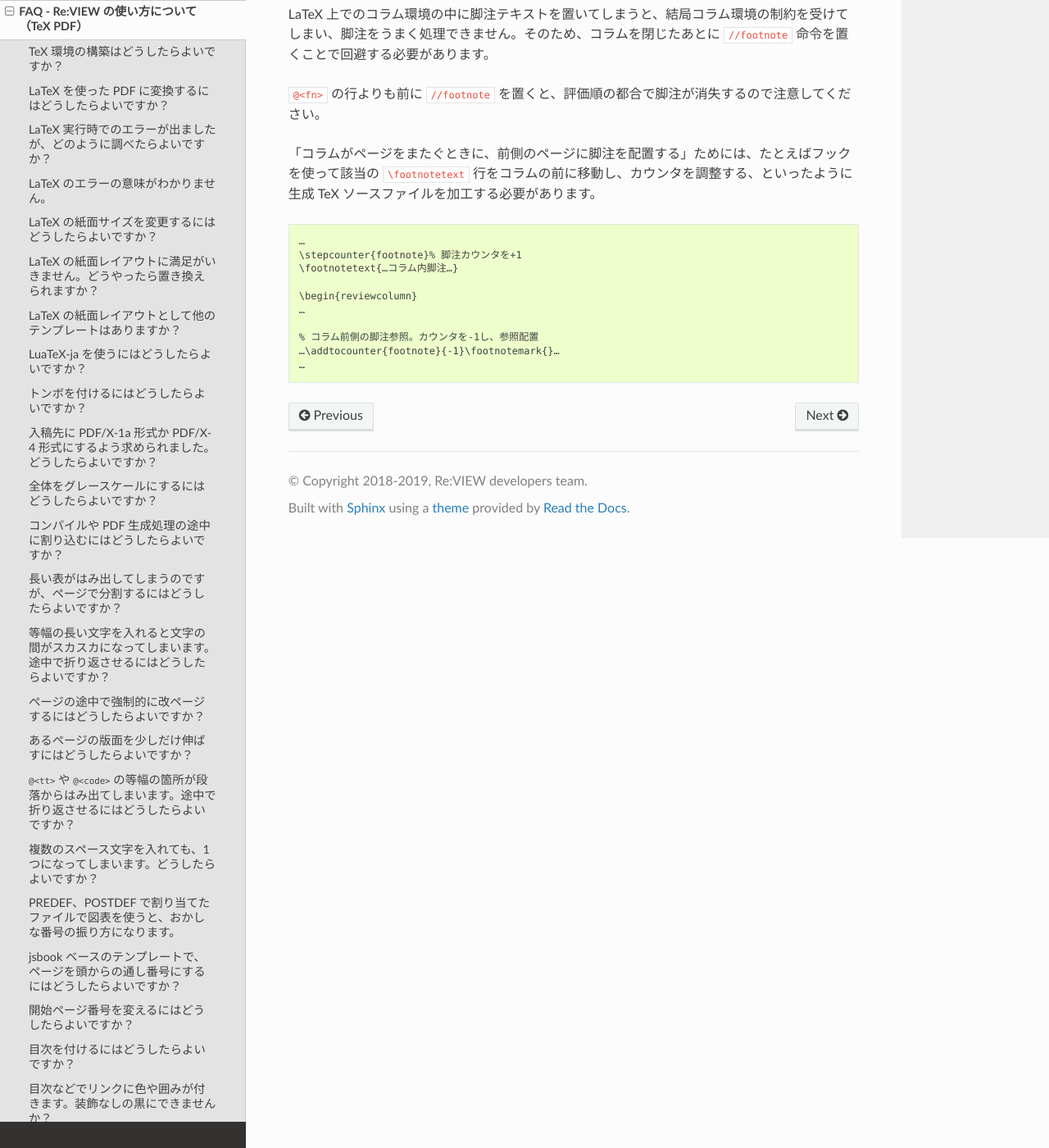
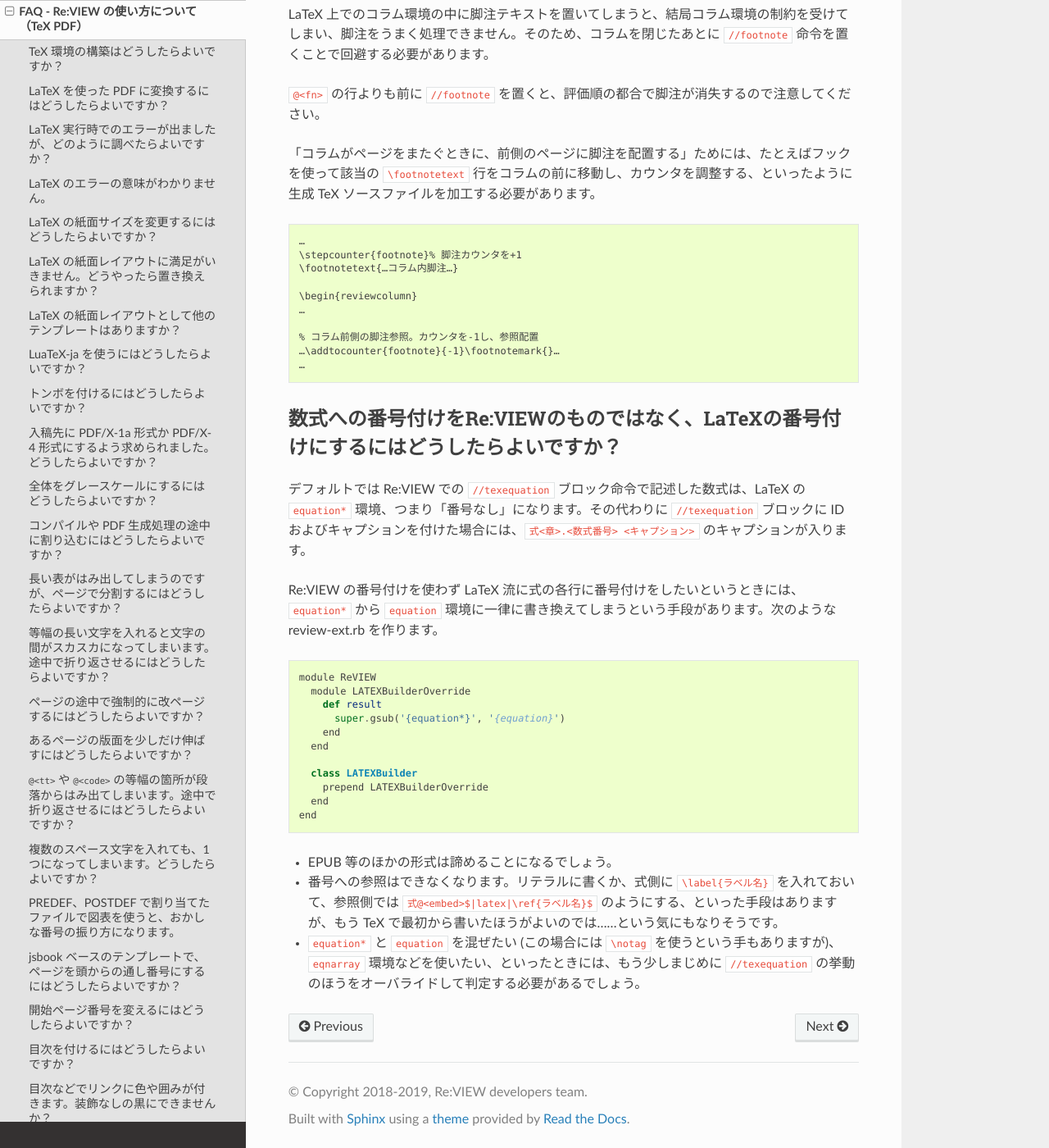
Before and after one commit to reviewml/reviewknowledge-ja, a Sphinx documentation site: the page built from docs/faq/faq-tex.md, in a window 1280 px wide and 1400 px high, scrolled down 16025 px. Shown: the whole window at 82% size. Built offline with Sphinx 7.4.7 and the Read the Docs theme 2.0.0, drawn with Linux system fonts in a browser that asks for light colours.

Commit message:
equation

````diff
--- a/docs/faq/faq-tex.md
+++ b/docs/faq/faq-tex.md
@@ -580,3 +580,26 @@
 …\addtocounter{footnote}{-1}\footnotemark{}…
 …
 ```
+
+## 数式への番号付けをRe:VIEWのものではなく、LaTeXの番号付けにするにはどうしたらよいですか？
+デフォルトでは Re:VIEW での `//texequation` ブロック命令で記述した数式は、LaTeX の `equation*` 環境、つまり「番号なし」になります。その代わりに `//texequation` ブロックに ID およびキャプションを付けた場合には、`式<章>.<数式番号> <キャプション>` のキャプションが入ります。
+
+Re:VIEW の番号付けを使わず LaTeX 流に式の各行に番号付けをしたいというときには、`equation*` から `equation` 環境に一律に書き換えてしまうという手段があります。次のような review-ext.rb を作ります。
+
+```
+module ReVIEW
+  module LATEXBuilderOverride
+    def result
+      super.gsub('{equation*}', '{equation}')
+    end
+  end
+
+  class LATEXBuilder
+    prepend LATEXBuilderOverride
+  end
+end
+```
+
+- EPUB 等のほかの形式は諦めることになるでしょう。
+- 番号への参照はできなくなります。リテラルに書くか、式側に `\label{ラベル名}` を入れておいて、参照側では `式@<embed>$|latex|\ref{ラベル名}$` のようにする、といった手段はありますが、もう TeX で最初から書いたほうがよいのでは……という気にもなりそうです。
+- `equation*` と `equation` を混ぜたい (この場合には `\notag` を使うという手もありますが)、`eqnarray` 環境などを使いたい、といったときには、もう少しまじめに `//texequation` の挙動のほうをオーバライドして判定する必要があるでしょう。
````
